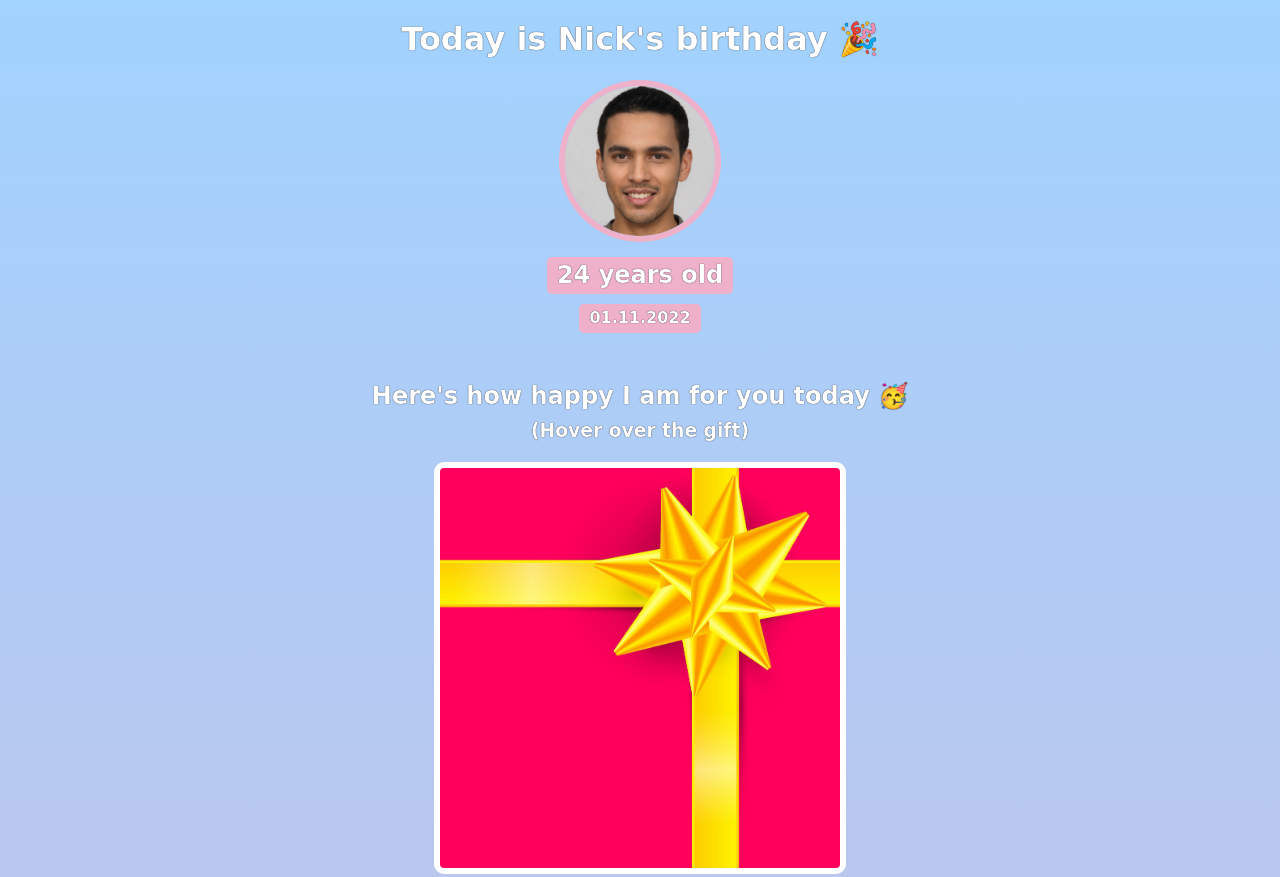
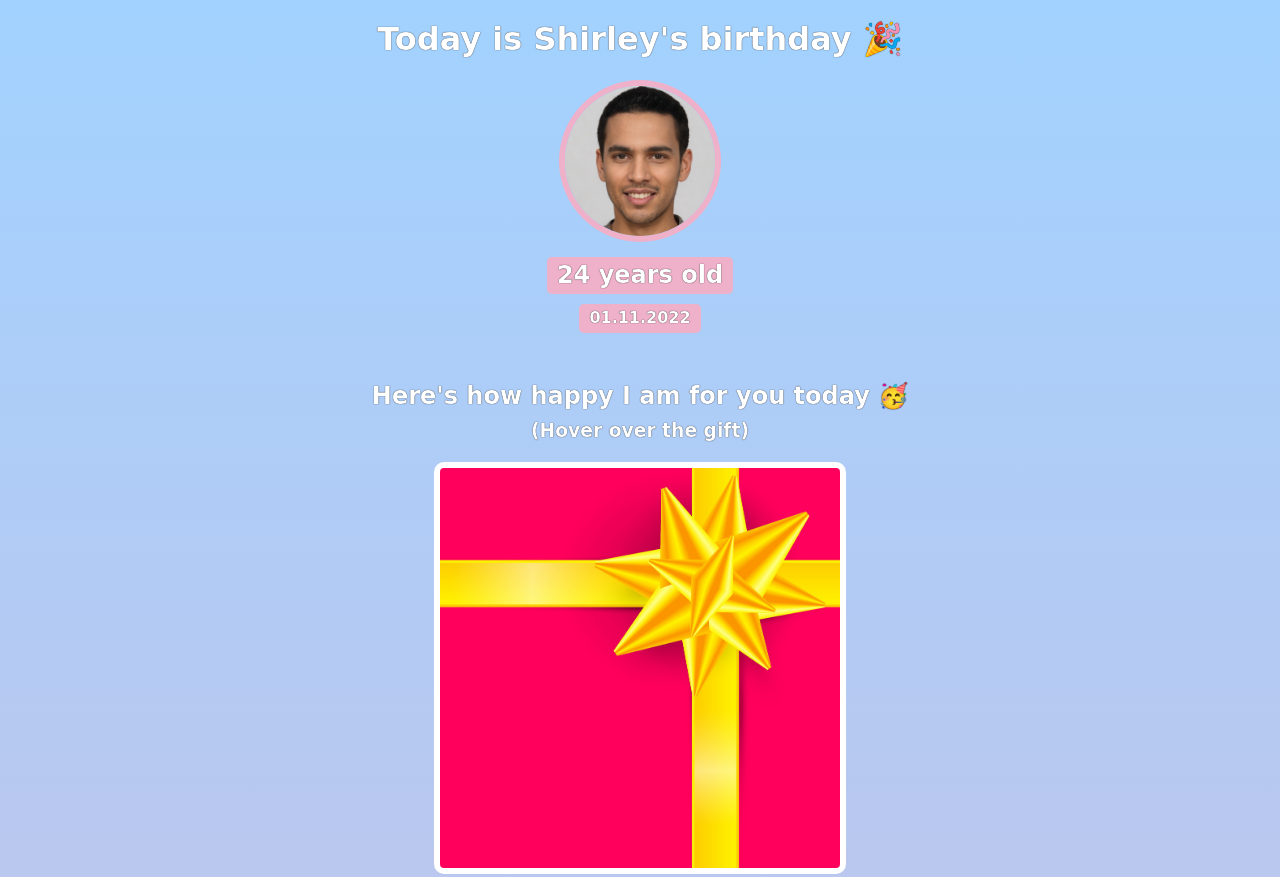
Before and after one commit to shirleyamir/birthday-gift-site, a website built with Vite: page index.html in a window 1280 px wide. Shown: the top 877 px of the page. Built offline with nearby package versions, Linux system fonts and the light colour scheme; a web font is replaced by a local one.

Commit message:
Change the name to Shirley

```diff
--- a/index.html
+++ b/index.html
@@ -7,7 +7,7 @@
     </head>
     <body>
         <div id="header">
-            <h1>Today is Nick's birthday 🎉</h1>
+            <h1>Today is Shirley's birthday 🎉</h1>
             <img id="bff-img" src="images/nick.jpg">
             <h2 id="bday-age">24 years old</h2>
             <h4 id="bday-date">01.11.2022</h4>
```
